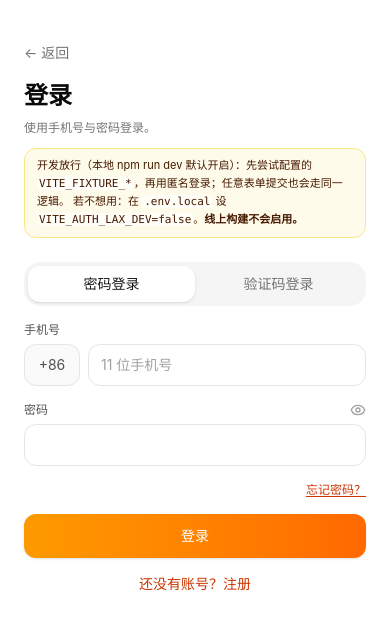
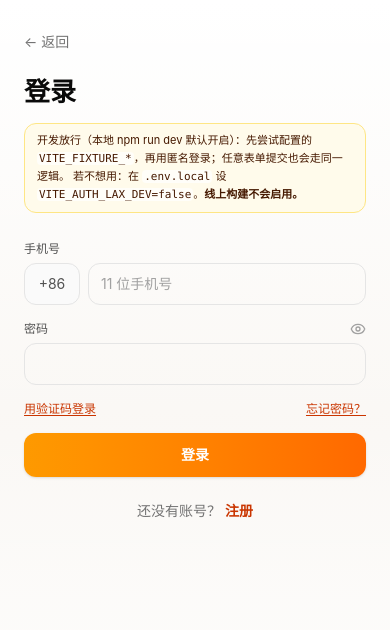
Before and after one commit to qinglingM/shijian, a React (Vite) app in the folder web/: page /auth in a window 390 px wide. Shown: the top 630 px of the page. Built offline with nearby package versions, Linux system fonts and the light colour scheme; no server answers; the database is empty.

Commit message:
fix(auth): add phone field to user create/update + Chinese char password validation + AuthPage UI/copy polish

```diff
--- a/web/src/lib/passwordPolicy.ts
+++ b/web/src/lib/passwordPolicy.ts
@@ -1,5 +1,5 @@
 /** 与产品说明书对齐的口令规则提示（中英混排句，勿改前缀以便 UI 多处复用） */
-export const PASSWORD_RULE_HINT = '密码需为 8–20 位，包含字母和数字'
+export const PASSWORD_RULE_HINT = '密码需为 8–20 位，包含字母和数字，不能包含中文'
 
 const WEAK_COMMON = new Set([
   '12345678',
@@ -12,6 +12,7 @@ const WEAK_COMMON = new Set([
 export function validatePasswordForAccount(password: string): string | null {
   const p = password
   if (p.length < 8 || p.length > 20) return PASSWORD_RULE_HINT
+  if (/[\u4e00-\u9fff]/.test(p)) return '密码不能包含中文字符'
   if (!/[A-Za-z]/.test(p) || !/[0-9]/.test(p)) return PASSWORD_RULE_HINT
   if (WEAK_COMMON.has(p.toLowerCase())) return '请勿使用过于简单的密码'
   return null
--- a/web/src/pages/AuthPage.tsx
+++ b/web/src/pages/AuthPage.tsx
@@ -416,8 +416,8 @@ export function AuthPage() {
       : e164Locked ?? mobileInput
 
   return (
-    <div className="mx-auto flex min-h-full max-w-md flex-col bg-white px-6 pb-14 pt-10">
-      <header className="mb-6">
+    <div className="mx-auto flex min-h-full max-w-md flex-col bg-gradient-to-b from-white via-orange-50/30 to-white px-6 pb-14 pt-8">
+      <header className="mb-7">
         <button
           type="button"
           onClick={() => {
@@ -427,12 +427,12 @@ export function AuthPage() {
               navigate('/tier-map', { replace: true })
             }
           }}
-          className="text-sm text-neutral-500"
+          className="flex items-center gap-1 text-sm text-neutral-500"
         >
-          ← 返回
+          <span aria-hidden="true">←</span> 返回
         </button>
-        <h1 className="mt-4 text-2xl font-semibold text-neutral-950">{headerTitle(phase)}</h1>
-        <p className="mt-2 text-xs text-neutral-500">{subtitle(surface, phase)}</p>
+        <h1 className="mt-5 text-[26px] font-semibold text-neutral-950">{headerTitle(phase)}</h1>
+        <p className="mt-1.5 text-sm text-neutral-500">{subtitle(surface, phase)}</p>
         {AUTH_LAX_DEV && (
           <p className="mt-3 rounded-xl border border-amber-200 bg-amber-50 px-3 py-2 text-[11px] leading-relaxed text-amber-950">
             开发放行（本地 npm run dev 默认开启）：先尝试配置的{' '}
@@ -483,43 +483,6 @@ export function AuthPage() {
 
       {surface === 'phone' && phase === 'login' && (
         <div className="space-y-4">
-          <div className="flex rounded-2xl bg-neutral-100 p-1 text-sm">
-            <button
-              type="button"
-              className={cn(
-                'flex-1 rounded-xl py-2 font-medium transition-colors',
-                loginMode === 'password'
-                  ? 'bg-white text-neutral-900 shadow-sm'
-                  : 'text-neutral-500',
-              )}
-              onClick={() => {
-                setLoginMode('password')
-                setLoginOtpStep(1)
-                resetOtp()
-                setMsg(null)
-              }}
-            >
-              密码登录
-            </button>
-            <button
-              type="button"
-              className={cn(
-                'flex-1 rounded-xl py-2 font-medium transition-colors',
-                loginMode === 'otp'
-                  ? 'bg-white text-neutral-900 shadow-sm'
-                  : 'text-neutral-500',
-              )}
-              onClick={() => {
-                setLoginMode('otp')
-                setLoginOtpStep(1)
-                resetOtp()
-                setMsg(null)
-              }}
-            >
-              验证码登录
-            </button>
-          </div>
-
           {loginMode === 'password' ? (
             <form className="space-y-4" onSubmit={submitLoginPhone}>
               <PhoneRow editable value={mobileInput} onChange={setMobileInput} />
@@ -532,7 +495,14 @@ export function AuthPage() {
                 reveal={showLoginPw}
                 onReveal={() => setShowLoginPw((v) => !v)}
               />
-              <div className="flex justify-end">
+              <div className="flex items-center justify-between">
+                <button
+                  type="button"
+                  onClick={() => { setLoginMode('otp'); setLoginOtpStep(1); resetOtp(); setMsg(null) }}
+                  className="text-xs text-orange-700 underline underline-offset-2"
+                >
+                  用验证码登录
+                </button>
                 <button
                   type="button"
                   onClick={() => goPhoneForgot()}
@@ -545,7 +515,7 @@ export function AuthPage() {
               <button
                 type="submit"
                 disabled={submitting}
-                className="w-full rounded-xl bg-gradient-to-r from-amber-500 to-orange-500 py-3 text-sm font-medium text-white shadow-sm disabled:opacity-50"
+                className="w-full rounded-xl bg-gradient-to-r from-amber-500 to-orange-500 py-3 text-sm font-semibold text-white shadow-sm disabled:opacity-50"
               >
                 {submitting ? '登录中…' : '登录'}
               </button>
@@ -557,9 +527,16 @@ export function AuthPage() {
                 type="button"
                 disabled={submitting}
                 onClick={() => void sendOtp('login')}
-                className="w-full rounded-xl bg-gradient-to-r from-amber-500 to-orange-500 py-3 text-sm font-medium text-white shadow-sm disabled:opacity-50"
+                className="w-full rounded-xl bg-gradient-to-r from-amber-500 to-orange-500 py-3 text-sm font-semibold text-white shadow-sm disabled:opacity-50"
               >
-                {submitting ? '发送中…' : '获取短信验证码'}
+                {submitting ? '发送中…' : '发送验证码'}
+              </button>
+              <button
+                type="button"
+                onClick={() => { setLoginMode('password'); setMsg(null) }}
+                className="flex items-center gap-1 text-xs text-neutral-500"
+              >
+                <span aria-hidden="true">←</span> 使用密码登录
               </button>
               <SmsFootnote />
               {msg ? <Alert>{msg}</Alert> : null}
@@ -568,7 +545,13 @@ export function AuthPage() {
             <form className="space-y-4" onSubmit={submitLoginOtp}>
               <PhoneRow editable={false} value={displayMobile} onChange={() => {}} />
               <OtpField value={otp} onChange={setOtp} />
-              <SubmitBtn loading={submitting} label="验证码登录" />
+              <button
+                type="submit"
+                disabled={submitting}
+                className="w-full rounded-xl bg-gradient-to-r from-amber-500 to-orange-500 py-3 text-sm font-semibold text-white shadow-sm disabled:opacity-50"
+              >
+                {submitting ? '登录中…' : '登录'}
+              </button>
               <Resend
                 loading={submitting}
                 secs={resendSeconds}
@@ -576,28 +559,27 @@ export function AuthPage() {
               />
               <button
                 type="button"
-                className="text-xs text-neutral-500 underline underline-offset-2"
-                onClick={() => {
-                  setLoginOtpStep(1)
-                  resetOtp()
-                  setMsg(null)
-                }}
+                className="flex items-center gap-1 text-xs text-neutral-500"
+                onClick={() => { setLoginOtpStep(1); resetOtp(); setMsg(null) }}
               >
-                ← 修改手机号
+                <span aria-hidden="true">←</span> 修改手机号
               </button>
               {msg ? <Alert>{msg}</Alert> : null}
             </form>
           )}
 
-          <p className="text-center text-sm text-neutral-500">
+          <div className="pt-2 text-center">
+            <p className="text-sm text-neutral-500">
+              还没有账号？
               <button
                 type="button"
-              className="font-medium text-orange-700 underline-offset-4 hover:underline"
+                className="ml-1 font-semibold text-orange-700 underline-offset-4 hover:underline"
                 onClick={() => goPhoneSignup()}
               >
-              还没有账号？注册
+                注册
               </button>
             </p>
+          </div>
         </div>
       )}
 
@@ -608,17 +590,18 @@ export function AuthPage() {
             type="button"
             disabled={submitting}
             onClick={() => void sendOtp('signup')}
-            className="w-full rounded-xl bg-gradient-to-r from-amber-500 to-orange-500 py-3 text-sm font-medium text-white shadow-sm disabled:opacity-50"
+            className="w-full rounded-xl bg-gradient-to-r from-amber-500 to-orange-500 py-3 text-sm font-semibold text-white shadow-sm disabled:opacity-50"
           >
-            {submitting ? '发送中…' : '获取短信验证码'}
+            {submitting ? '发送中…' : '发送验证码'}
+          </button>
+          <button
+            type="button"
+            className="flex items-center gap-1 text-xs text-neutral-500"
+            onClick={() => goPhoneLogin()}
+          >
+            <span aria-hidden="true">←</span> 已有账号？去登录
           </button>
           <SmsFootnote />
-          <p className="text-center text-xs text-neutral-500">
-            若该手机号已注册，请先
-            <button type="button" className="px-1 text-orange-700" onClick={() => goPhoneLogin()}>
-              登录
-            </button>
-          </p>
           {msg ? <Alert>{msg}</Alert> : null}
         </div>
       )}
@@ -631,7 +614,13 @@ export function AuthPage() {
         >
           <PhoneRow editable={false} value={displayMobile} onChange={() => {}} />
           <OtpField value={otp} onChange={setOtp} />
-          <SubmitBtn loading={submitting} label="校验并继续" />
+          <button
+            type="submit"
+            disabled={submitting}
+            className="w-full rounded-xl bg-gradient-to-r from-amber-500 to-orange-500 py-3 text-sm font-semibold text-white shadow-sm disabled:opacity-50"
+          >
+            {submitting ? '验证中…' : '验证'}
+          </button>
           <Resend
             loading={submitting}
             secs={resendSeconds}
@@ -639,14 +628,10 @@ export function AuthPage() {
           />
           <button
             type="button"
-            className="text-xs text-neutral-500 underline underline-offset-2"
-            onClick={() => {
-              setSignupStep(1)
-              resetOtp()
-              setMsg(null)
-            }}
+            className="flex items-center gap-1 text-xs text-neutral-500"
+            onClick={() => { setSignupStep(1); resetOtp(); setMsg(null) }}
           >
-            ← 修改手机号
+            <span aria-hidden="true">←</span> 修改手机号
           </button>
           {msg ? <Alert>{msg}</Alert> : null}
         </form>
@@ -654,16 +639,19 @@ export function AuthPage() {
 
       {surface === 'phone' && phase === 'signup' && signupStep === 3 && (
         <form className="space-y-4" onSubmit={submitRegisterPassword}>
-          <p className="text-xs text-neutral-500">{PASSWORD_RULE_HINT}</p>
-          <label className="block text-xs font-medium text-neutral-600">
-            昵称（可选）
+          <div className="rounded-xl bg-amber-50 px-3 py-2">
+            <p className="text-xs text-amber-800">{PASSWORD_RULE_HINT}</p>
+          </div>
+          <div>
+            <label className="block text-xs font-medium text-neutral-600">昵称（可选）</label>
             <input
               maxLength={32}
               value={regNickname}
               onChange={(e) => setRegNickname(e.target.value)}
+              placeholder="输入昵称"
               className="mt-1.5 block w-full rounded-xl border border-neutral-200 px-3 py-2.5 text-sm outline-none ring-orange-400/40 focus:border-orange-400 focus:ring"
             />
-          </label>
+          </div>
           <PasswordField
             id="rp1"
             label="设置密码"
@@ -686,10 +674,10 @@ export function AuthPage() {
           {msg ? <Alert>{msg}</Alert> : null}
           <button
             type="submit"
-            disabled={submitting}
-            className="bg-gradient-to-r from-amber-500 to-orange-500 py-3 text-sm font-medium text-white shadow-sm disabled:opacity-50"
+            disabled={submitting || !agreedTerms}
+            className="w-full rounded-xl bg-gradient-to-r from-amber-500 to-orange-500 py-3 text-sm font-semibold text-white shadow-sm disabled:opacity-50"
           >
-            {submitting ? '提交中…' : '同意协议并注册'}
+            {submitting ? '注册中…' : '注册'}
           </button>
         </form>
       )}
@@ -701,18 +689,18 @@ export function AuthPage() {
             type="button"
             disabled={submitting}
             onClick={() => void sendOtp('forgot')}
-            className="w-full rounded-xl bg-gradient-to-r from-amber-500 to-orange-500 py-3 text-sm font-medium text-white shadow-sm disabled:opacity-50"
+            className="w-full rounded-xl bg-gradient-to-r from-amber-500 to-orange-500 py-3 text-sm font-semibold text-white shadow-sm disabled:opacity-50"
           >
-            {submitting ? '发送中…' : '获取验证码'}
+            {submitting ? '发送中…' : '发送验证码'}
+          </button>
+          <button
+            type="button"
+            className="flex items-center gap-1 text-xs text-neutral-500"
+            onClick={() => goPhoneLogin()}
+          >
+            <span aria-hidden="true">←</span> 返回登录
           </button>
           <SmsFootnote />
-          <button
-            type="button"
-            className="text-xs text-neutral-500 underline underline-offset-2"
-            onClick={() => goPhoneLogin()}
-          >
-            ← 返回登录
-          </button>
           {msg ? <Alert>{msg}</Alert> : null}
         </div>
       )}
@@ -725,14 +713,20 @@ export function AuthPage() {
         >
           <PhoneRow editable={false} value={displayMobile} onChange={() => {}} />
           <OtpField value={otp} onChange={setOtp} />
-          <SubmitBtn loading={submitting} label="校验并继续" />
+          <button
+            type="submit"
+            disabled={submitting}
+            className="w-full rounded-xl bg-gradient-to-r from-amber-500 to-orange-500 py-3 text-sm font-semibold text-white shadow-sm disabled:opacity-50"
+          >
+            {submitting ? '验证中…' : '验证'}
+          </button>
           <Resend
             loading={submitting}
             secs={resendSeconds}
             onResend={() => void sendOtp('forgot')}
           />
-          <button type="button" className="text-xs text-neutral-500" onClick={() => goPhoneLogin()}>
-            ← 返回登录
+          <button type="button" className="flex items-center gap-1 text-xs text-neutral-500" onClick={() => goPhoneLogin()}>
+            <span aria-hidden="true">←</span> 返回登录
           </button>
           {msg ? <Alert>{msg}</Alert> : null}
         </form>
@@ -740,7 +734,9 @@ export function AuthPage() {
 
       {surface === 'phone' && phase === 'forgot' && forgotStep === 3 && (
         <form className="space-y-4" onSubmit={submitForgotPassword}>
-          <p className="text-xs text-neutral-500">{PASSWORD_RULE_HINT}</p>
+          <div className="rounded-xl bg-amber-50 px-3 py-2">
+            <p className="text-xs text-amber-800">{PASSWORD_RULE_HINT}</p>
+          </div>
           <PasswordField
             id="fp1"
             label="新密码"
@@ -760,7 +756,40 @@ export function AuthPage() {
             onReveal={() => setShowForgotPw((v) => !v)}
           />
           {msg ? <Alert>{msg}</Alert> : null}
-          <SubmitBtn loading={submitting} label="重置密码并完成" />
+          <button
+            type="submit"
+            disabled={submitting}
+            className="w-full rounded-xl bg-gradient-to-r from-amber-500 to-orange-500 py-3 text-sm font-semibold text-white shadow-sm disabled:opacity-50"
+          >
+            {submitting ? '重置中…' : '重置密码'}
+          </button>
+        </form>
+      )}
+
+      {surface === 'phone' && phase === 'forgot' && forgotStep === 2 && (
+        <form className="space-y-4" onSubmit={(e) => {
+          e.preventDefault()
+          void verifyOtpAdvance('forgot')
+        }}
+        >
+          <PhoneRow editable={false} value={displayMobile} onChange={() => {}} />
+          <OtpField value={otp} onChange={setOtp} />
+          <button
+            type="submit"
+            disabled={submitting}
+            className="w-full rounded-xl bg-gradient-to-r from-amber-500 to-orange-500 py-3 text-sm font-semibold text-white shadow-sm disabled:opacity-50"
+          >
+            {submitting ? '验证中…' : '验证'}
+          </button>
+          <Resend
+            loading={submitting}
+            secs={resendSeconds}
+            onResend={() => void sendOtp('forgot')}
+          />
+          <button type="button" className="flex items-center gap-1 text-xs text-neutral-500" onClick={() => goPhoneLogin()}>
+            <span aria-hidden="true">←</span> 返回登录
+          </button>
+          {msg ? <Alert>{msg}</Alert> : null}
         </form>
       )}
 
@@ -775,10 +804,10 @@ function headerTitle(phase: Phase) {
 }
 
 function subtitle(surface: 'phone' | 'email', phase: Phase) {
-  if (surface === 'email') return '研发环境可选用邮箱账号；默认生产以手机号为准。'
-  if (phase === 'login') return '使用手机号与密码登录。'
-  if (phase === 'signup') return '先验证手机号，再设置登录密码并完成注册。'
-  return '通过短信验证码后设置新密码。'
+  if (surface === 'email') return '研发环境可选用邮箱账号'
+  if (phase === 'login') return ''
+  if (phase === 'signup') return '验证手机号后设置密码，快速完成注册'
+  return '通过短信验证码验证身份后重置密码'
 }
 
 function PhoneRow({
@@ -853,18 +882,18 @@ function PasswordField({
 
 function OtpField({ value, onChange }: { value: string; onChange: (v: string) => void }) {
   return (
-    <label className="block text-xs font-medium text-neutral-600">
-      短信验证码（6 位）
+    <div>
+      <p className="text-xs font-medium text-neutral-600">验证码</p>
       <input
         inputMode="numeric"
         autoComplete="one-time-code"
         maxLength={8}
         value={value}
         onChange={(e) => onChange(e.target.value)}
-        placeholder="请输入验证码"
-        className="mt-1.5 block w-full rounded-xl border border-neutral-200 px-3 py-2.5 text-sm tracking-widest outline-none ring-orange-400/40 focus:border-orange-400 focus:ring"
+        placeholder="请输入 6 位验证码"
+        className="mt-1.5 block w-full rounded-xl border border-neutral-200 px-3 py-3 text-base tracking-[0.5em] outline-none ring-orange-400/40 placeholder:tracking-normal focus:border-orange-400 focus:ring"
       />
-    </label>
+    </div>
   )
 }
 
@@ -894,24 +923,6 @@ function TermsBox({
         </Link>
       </span>
     </label>
-  )
-}
-
-function SubmitBtn({
-  loading,
-  label,
-}: {
-  loading: boolean
-  label: string
-}) {
-  return (
-    <button
-      type="submit"
-      disabled={loading}
-      className="w-full rounded-xl bg-gradient-to-r from-[#ff4d00] to-[#ff1f6d] py-3 text-sm font-medium text-white shadow-sm disabled:opacity-50"
-    >
-      {loading ? '处理中…' : label}
-    </button>
   )
 }
 
@@ -945,7 +956,7 @@ function Alert({ children }: { children: ReactNode }) {
 function SmsFootnote() {
   return (
     <p className="text-[11px] leading-5 text-neutral-500">
-      验证码由阿里云短信发送，5 分钟内有效。发送间隔、单日上限与 IP 限速以后可继续在 Edge Functions 层加固。
+      验证码由阿里云短信发送，5 分钟内有效
     </p>
   )
 }
```
Also changed, not shown: 2 other files (tests, documents, lock files or other folders). Lines whose indentation alone changed are shown as unchanged.
